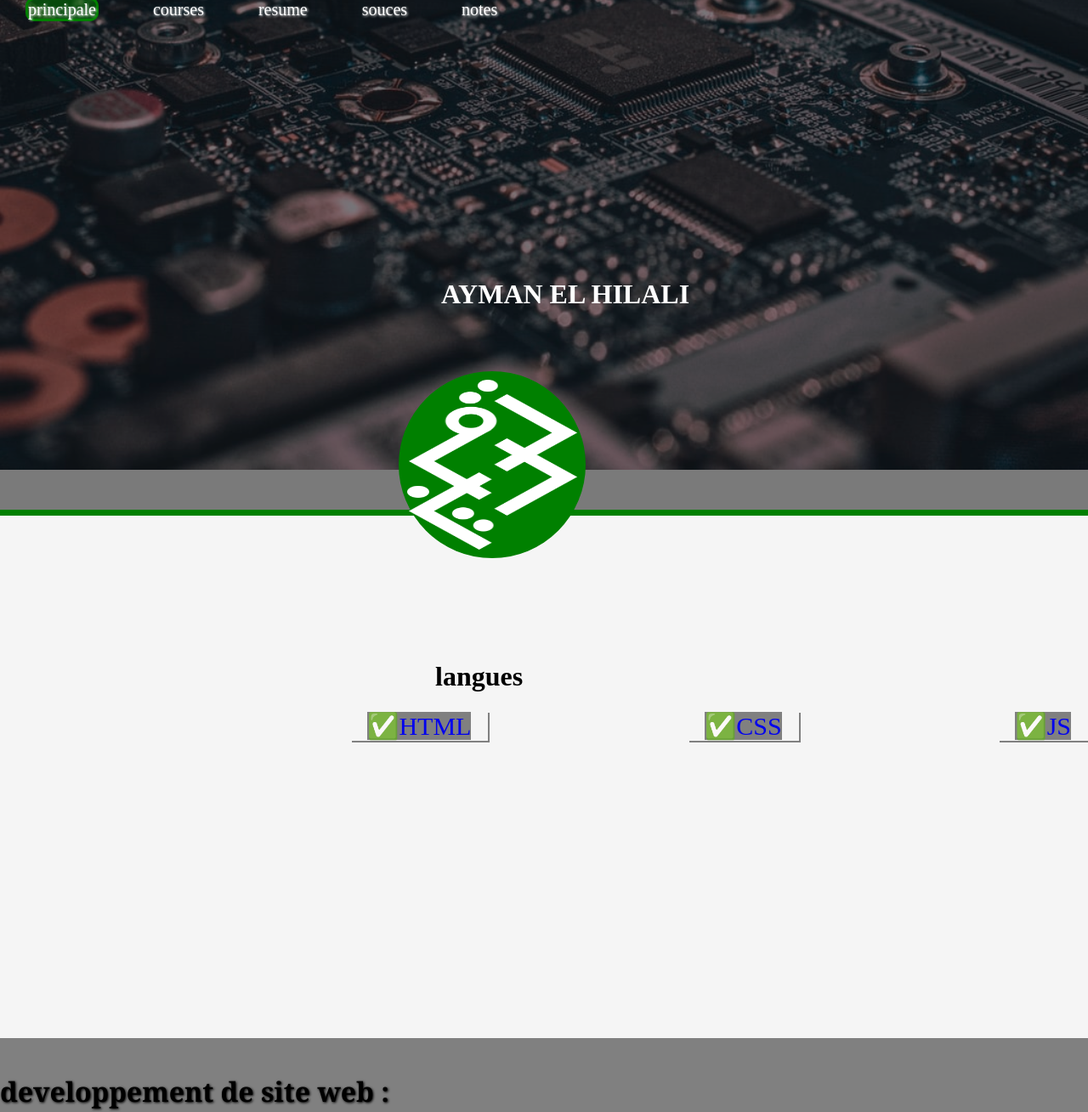
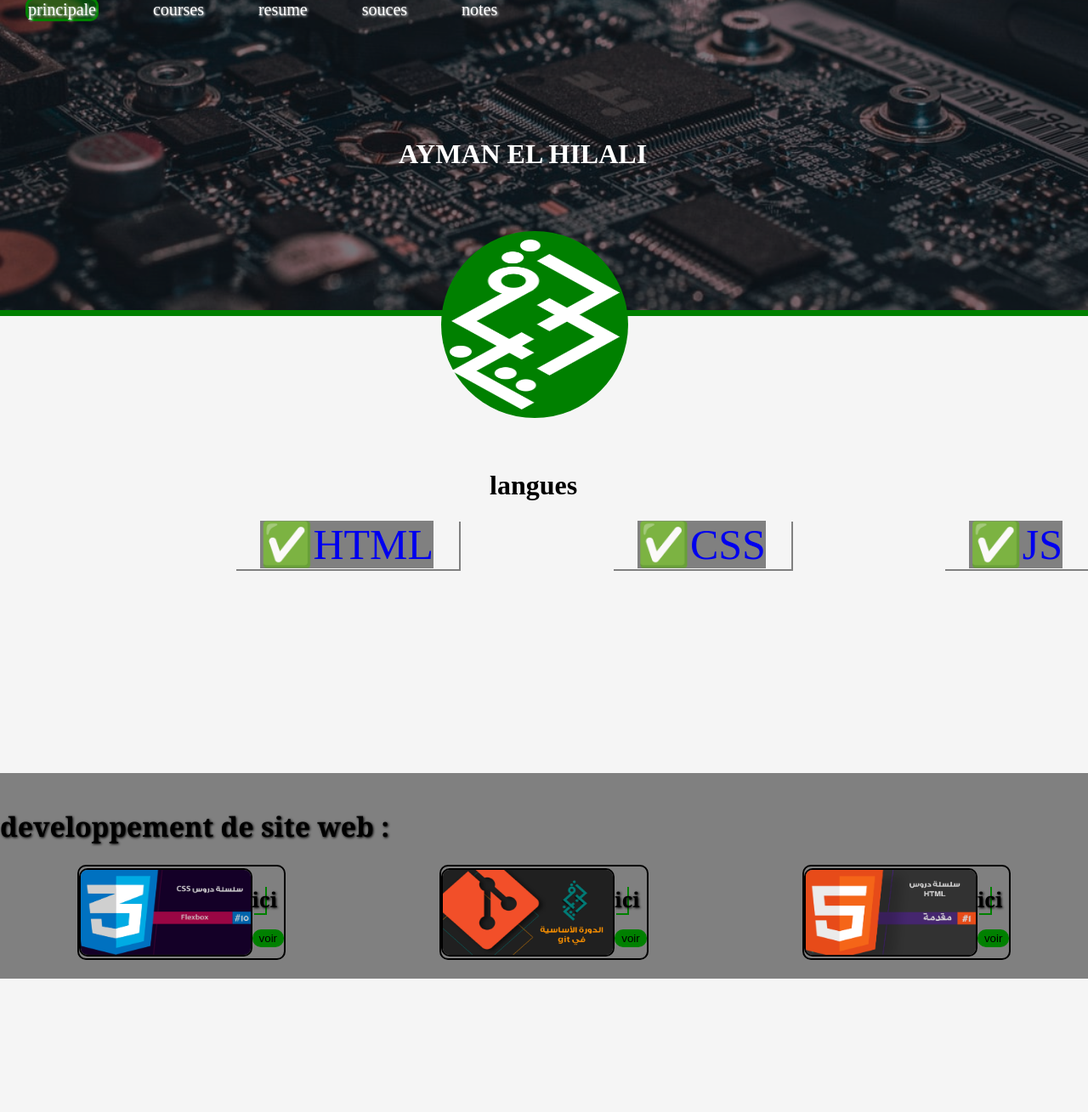
Before and after one commit to Rocmine/project-tarmiz1, a plain HTML site: page index.html in a window 1280 px wide. Shown: the top 1309 px of the page at 85% size. After the commit the page ends 1152 px from the top, so only its background shows below. Drawn offline with Linux system fonts and the light colour scheme.

Commit message:
return original

```diff
--- a/tst.css
+++ b/tst.css
@@ -265,148 +265,3 @@ border-radius: 10px;
 
 
 }
-/* Base styles for all screen sizes */
-
-body {
-    margin: 0;
-    background-color: rgb(245, 245, 245);
-    position: relative;
-    font-size: 16px;
-}
-
-.header {
-    width: 100%;
-    height: 365px;
-    position: relative;
-    overflow: hidden;
-    border-bottom: solid 7px green;
-}
-
-/* Add styles for tablets (landscape) and larger screens */
-@media only screen and (min-width: 768px) {
-    .header {
-        height: 500px;
-    }
-
-    .img-header {
-        bottom: 200px;
-    }
-
-    nav {
-        position: absolute;
-        top: 0;
-    }
-
-    .headertwo {
-        bottom: 180px;
-    }
-
-    .content-logo > h1 {
-        margin-left: 0;
-    }
-
-    .img-logo {
-        width: 150px;
-        height: 150px;
-    }
-
-    .main-content {
-        bottom: 100px;
-        margin-left: 30%;
-    }
-
-    .langues {
-        margin-left: 0;
-    }
-
-    .languex > a {
-        font-size: 24px;
-        margin: 10px;
-    }
-
-    #section-cousses {
-        margin-top: 150px;
-    }
-
-    .course > img {
-        width: 120px;
-        height: 120px;
-        margin: 30px;
-    }
-
-    .h2 > h2 {
-        width: 60%;
-    }
-
-    .cousess > img {
-        width: 150px;
-        height: 75px;
-    }
-
-    button {
-        padding: 15px 30px;
-        font-size: 18px;
-    }
-}
-
-/* Add styles for larger screens (desktops, laptops) */
-@media only screen and (min-width: 1200px) {
-    .header {
-        height: 600px;
-    }
-
-    .img-header {
-        bottom: 300px;
-    }
-
-    .headertwo {
-        bottom: 250px;
-    }
-
-    .content-logo > h1 {
-        margin-left: 50px;
-    }
-
-    .img-logo {
-        width: 200px;
-        height: 200px;
-    }
-
-    .main-content {
-        bottom: 150px;
-        margin-left: 40%;
-    }
-
-    .langues {
-        margin-left: -100px;
-    }
-
-    .languex > a {
-        font-size: 30px;
-        margin: 20px;
-    }
-
-    #section-cousses {
-        margin-top: 200px;
-    }
-
-    .course > img {
-        width: 150px;
-        height: 150px;
-        margin: 40px;
-    }
-
-    .h2 > h2 {
-        width: 70%;
-    }
-
-    .cousess > img {
-        width: 200px;
-        height: 100px;
-    }
-
-    button {
-        padding: 20px 40px;
-        font-size: 20px;
-    }
-}
```
